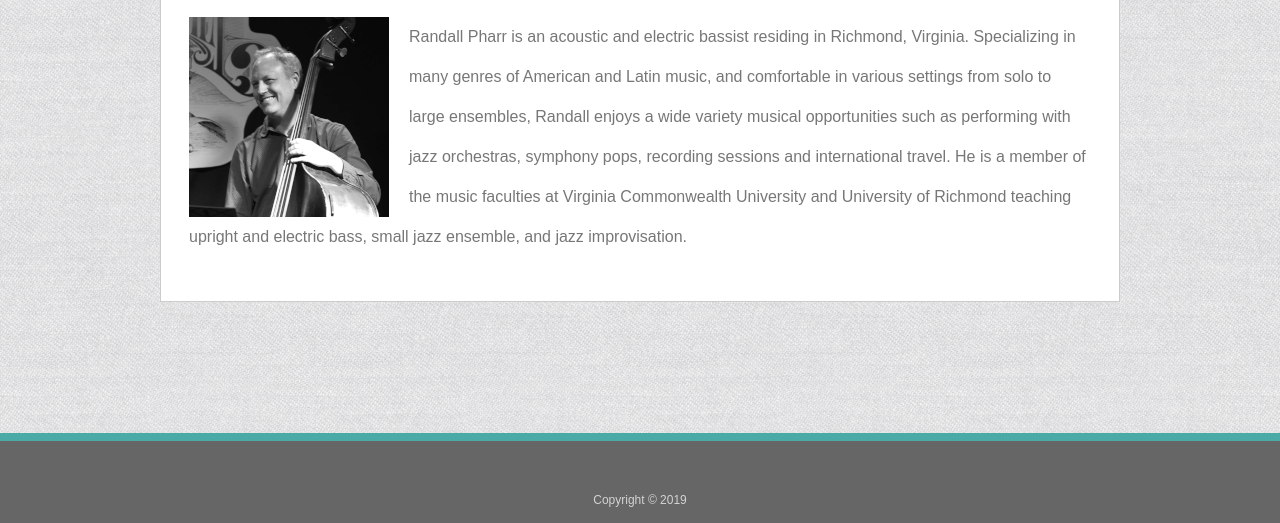
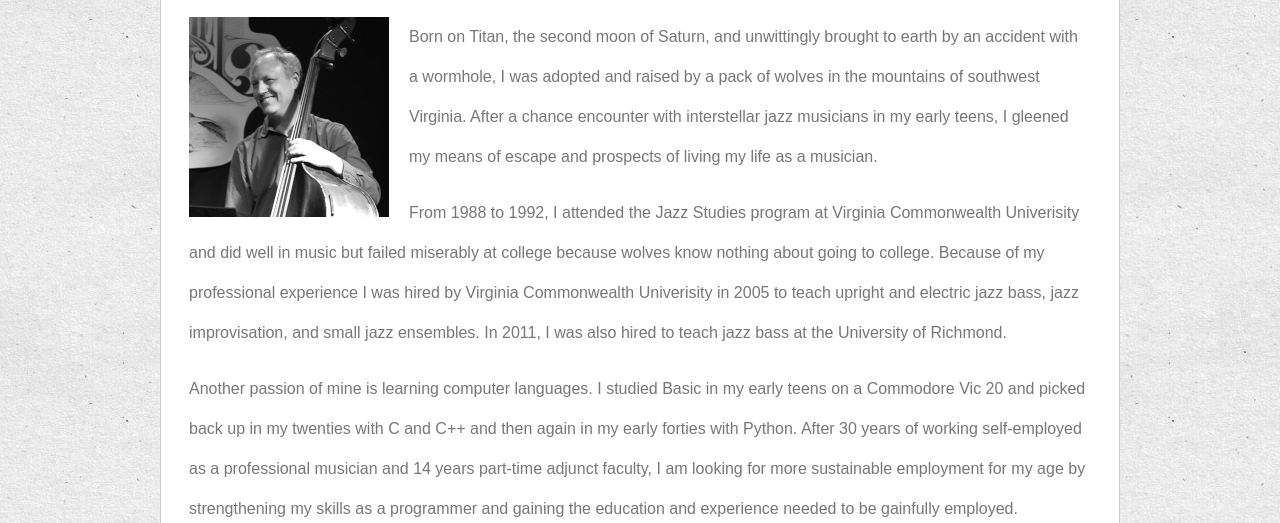
Before and after one commit to krpharr/portfolio, a plain HTML site: page index.html in a window 1280 px wide. Shown: the part 277-800 px from the top of the page. Drawn offline with Linux system fonts and the light colour scheme.

Commit message:
version 1.1

```diff
--- a/assets/css/style.css
+++ b/assets/css/style.css
@@ -16,7 +16,7 @@ h1 {
 }
 
 body {
-    background-image: url("../images/45degreee_fabric/45degreee_fabric.png");
+    background-image: url("../images/natural_paper/natural_paper.png");
     background-repeat: repeat;
 }
 
--- a/index.html
+++ b/index.html
@@ -34,13 +34,27 @@
             <p>
                 <img class="profile-image" src="assets/images/rp.png" alt="Randall Pharr">
 
-                Randall Pharr is an acoustic and electric bassist residing in Richmond, Virginia.
-                Specializing in many genres of American and Latin music, and comfortable in various
-                settings from solo to large ensembles, Randall enjoys a wide variety musical
-                opportunities such as performing with jazz orchestras, symphony pops, recording
-                sessions and international travel. He is a member of the music faculties at
-                Virginia Commonwealth University and University of Richmond teaching upright
-                and electric bass, small jazz ensemble, and jazz improvisation.
+                Born on Titan, the second moon of Saturn, and unwittingly brought to earth
+                by an accident with a wormhole, I was adopted and raised by a pack of wolves
+                in the mountains of southwest Virginia.  After a chance encounter with
+                interstellar jazz musicians in my early teens, I gleened my means of escape
+                and prospects of living my life as a musician.
+            </p>
+            <p>
+                From 1988 to 1992, I attended the Jazz Studies program at Virginia Commonwealth
+                Univerisity and did well in music but failed miserably at college because wolves
+                know nothing about going to college.  Because of my professional experience I was
+                hired by Virginia Commonwealth Univerisity in 2005  to teach upright and electric
+                jazz bass, jazz improvisation, and small jazz ensembles.  In 2011, I was also hired
+                to teach jazz bass at the University of Richmond.
+            </p>
+            <p>
+                Another passion of mine is learning computer languages. I studied Basic in my early
+                teens on a Commodore Vic 20 and picked back up in my twenties with C and C++ and then
+                again in my early forties with Python. After 30 years of working self-employed as a
+                professional musician and 14 years part-time adjunct faculty, I am looking for more
+                sustainable employment for my age by strengthening my skills as a programmer and
+                gaining the education and experience needed to be gainfully employed.
             </p>
         </div>
 
```
Also changed, not shown: portfolio.html (+10 -10 lines), assets/images/1029-640x480.jpg (added), assets/images/1033-640x480.jpg (added), assets/images/238-640x480.jpg (added), assets/images/362-640x480.jpg (added), assets/images/681-640x480.jpg (added), assets/images/technics-q-c-640-480-1.jpg (deleted), assets/images/technics-q-c-640-480-2.jpg (deleted), assets/images/technics-q-c-640-480-5.jpg (deleted), assets/images/technics-q-c-640-480-7.jpg (deleted), assets/images/technics-q-c-640-480-9.jpg (deleted).
